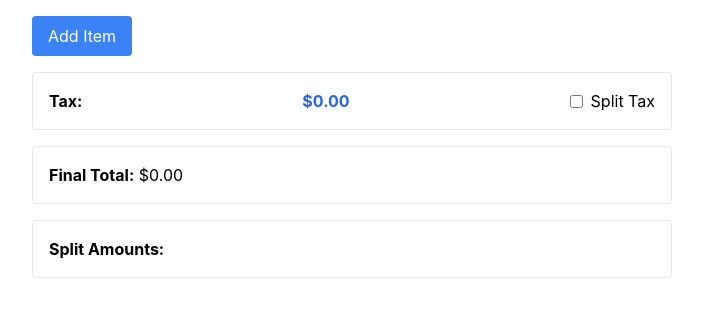
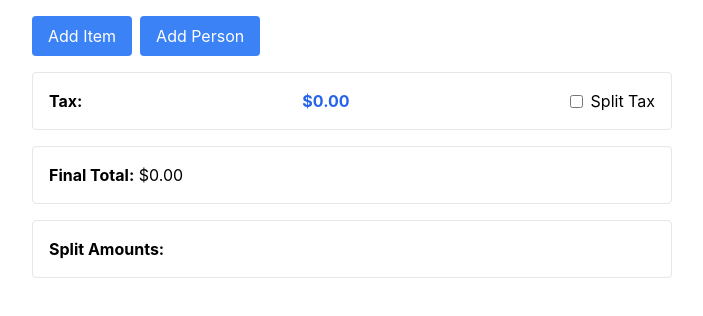
Before and after one commit to aknlite48/Split-Bill, a React (Create React App) app in the folder walmart-bill-frontend/: page / in a window 1280 px wide. Both pictures are taken after a click on the button "Empty Bill". Shown: the top 316 px of the page, without its empty margins (288-991 px from the left). Built offline with nearby package versions, Linux system fonts and the light colour scheme.

Commit message:
added person add in bill page

```diff
--- a/walmart-bill-frontend/src/App.js
+++ b/walmart-bill-frontend/src/App.js
@@ -163,7 +163,10 @@ export default function App() {
         </div>
       ) : (
         <div>
+          <div className="flex space-x-2">
           <Button onClick={handleAddItem}>Add Item</Button>
+          <Button onClick={handleAddPerson}>Add Person</Button>
+          </div>
           {items.map((item, index) => (
             <Card key={index} className="p-2 mb-2 relative flex flex-col">
               <CardContent className="flex justify-between items-center">
```
